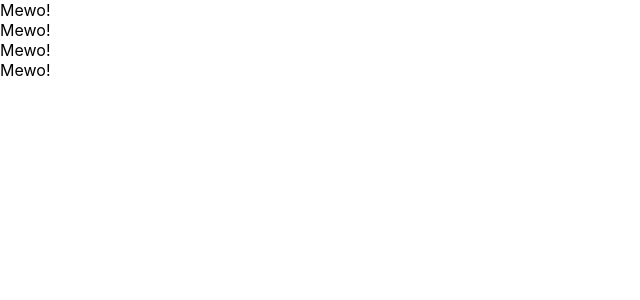
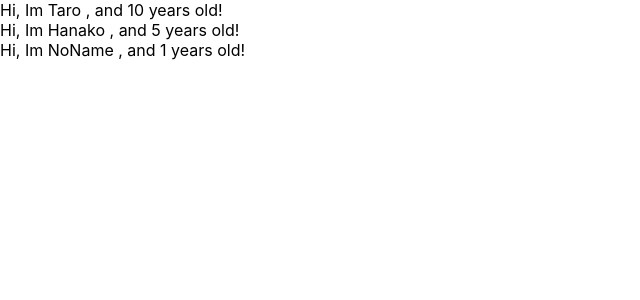
Before and after one commit to u5jp/react-redux-project, a React (Create React App) app: page / in a window 1280 px wide. Shown: the top 300 px of the page, without its empty margins (0-640 px from the left). Built offline with nearby package versions, Linux system fonts and the light colour scheme.

Commit message:
props of compornent

```diff
--- a/src/App.js
+++ b/src/App.js
@@ -10,18 +10,28 @@
 // }
 
 const App = () => {
+  const profiles = [
+    {name:"Taro",age:10},
+    {name:"Hanako",age:5},
+    {name:"NoName"}
+  ]
   return (
   <div>
-    <Cat/>
-    <Cat/>
-    <Cat/>
-    <Cat/>
+    {
+      profiles.map((profile,index)=>{
+        return <User name = {profile.name} age ={profile.age} key={index}/>
+      })
+    }
   </div>
-    )
+  )
 }
 
-const Cat = () => {
-  return <div>Mewo!</div>
+const User = (props) => {
+  return <div>Hi, Im {props.name} , and {props.age} years old!</div>
+}
+
+User.defaultProps = {
+  age:1
 }
 
 export default App;
```
